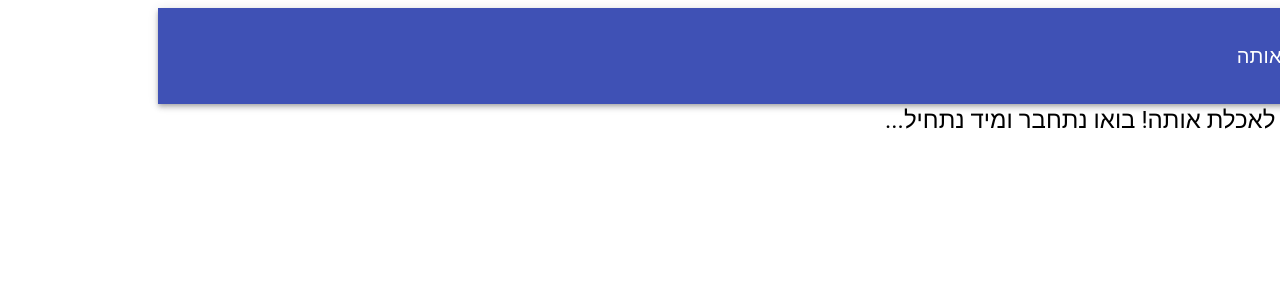
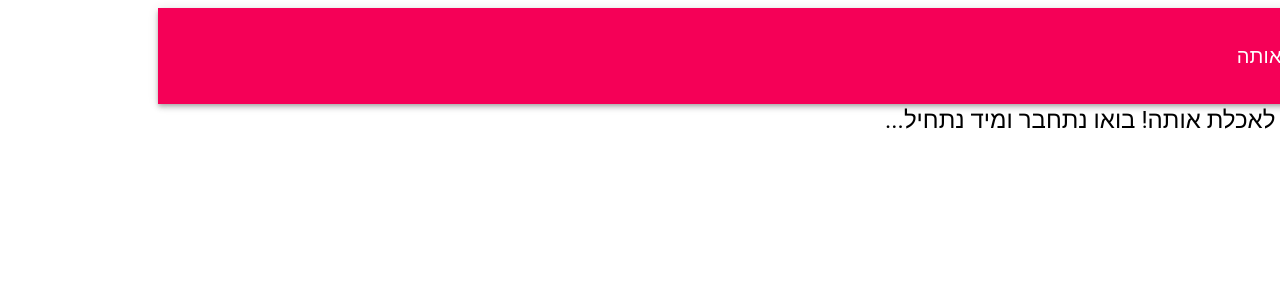
Before and after one commit to Noam6421/noam-u-ate-it, a React (Create React App) app in the folder client/: page / in a window 1280 px wide. Shown: the top 300 px of the page. Built offline with nearby package versions, Linux system fonts and the light colour scheme; no server answers; what jss-rtl would draw is missing.

Commit message:
Testing auto-creation of Dokerfile

```diff
--- a/client/src/components/AppBarHome.tsx
+++ b/client/src/components/AppBarHome.tsx
@@ -24,7 +24,7 @@ const AppBarHome = () => {
 
     return(
         <div className={classes.root}>
-            <AppBar position='static'>
+            <AppBar position='static' color="secondary">
                 <Grid
                     justify='space-between'
                     container
```
Also changed, not shown: 12 other files (tests, documents, lock files or other folders).
